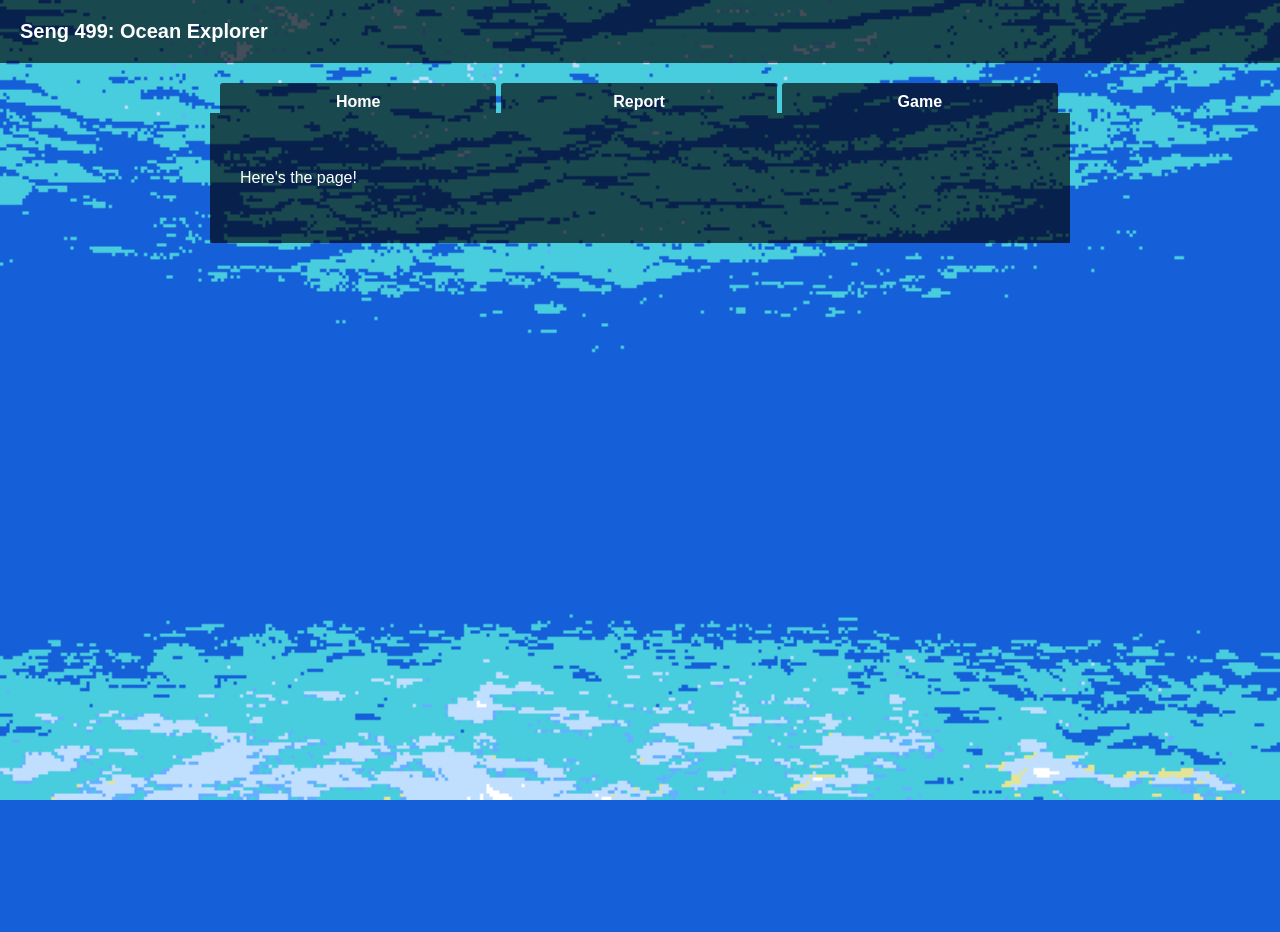
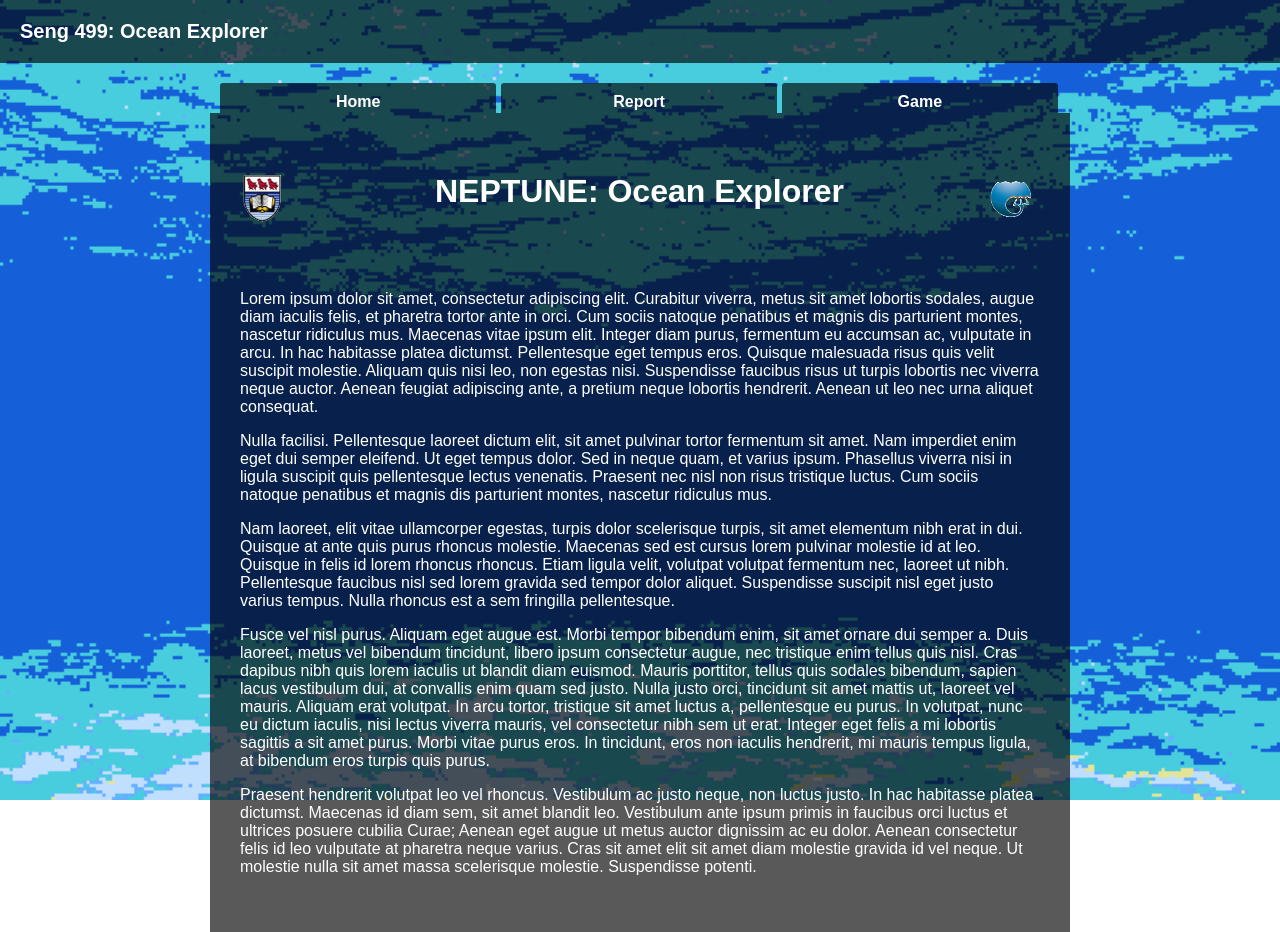
Before and after one commit to Lambwatt/499Website, a PHP site: page /home.php in a window 1280 px wide. Before the commit the page ends 800 px from the top, so only its background shows below. Run offline with PHP 8.4, Linux system fonts and the light colour scheme; style sheets or scripts are compiled from the project's sources.

Commit message:
Styling for the home page

```diff
--- /dev/null
+++ b/css/home.css
@@ -0,0 +1,14 @@
+.home-heading {
+  margin-left: auto;
+  margin-right: auto;
+  width: 100%;
+  display: block;
+  margin-bottom: 80px;
+  margin-top: 20px; }
+  .home-heading .uvic {
+    float: left; }
+  .home-heading .neptune {
+    float: right; }
+  .home-heading h1 {
+    display: inline;
+    margin-left: 150px; }
--- a/home.php
+++ b/home.php
@@ -1,3 +1,26 @@
 <?php include "templates/top.php";?>
-<p>Here's the page!</p>
+
+<!-- Page-specific styling -->
+<link type="text/css" rel="Stylesheet" href="css/home.css" />
+
+<!-- Heading -->
+<span class="home-heading">
+	<img class="logo uvic" src="images/uvic.png" alt="The University of Victoria"/>
+	<img class="logo neptune" src="images/neptune.png" alt="NEPTUNE Canada"/>
+	<h1>NEPTUNE: Ocean Explorer</h1>
+</span>
+
+<!-- Description -->
+<p>Lorem ipsum dolor sit amet, consectetur adipiscing elit. Curabitur viverra, metus sit amet lobortis sodales, augue diam iaculis felis, et pharetra tortor ante in orci. Cum sociis natoque penatibus et magnis dis parturient montes, nascetur ridiculus mus. Maecenas vitae ipsum elit. Integer diam purus, fermentum eu accumsan ac, vulputate in arcu. In hac habitasse platea dictumst. Pellentesque eget tempus eros. Quisque malesuada risus quis velit suscipit molestie. Aliquam quis nisi leo, non egestas nisi. Suspendisse faucibus risus ut turpis lobortis nec viverra neque auctor. Aenean feugiat adipiscing ante, a pretium neque lobortis hendrerit. Aenean ut leo nec urna aliquet consequat.</p>
+
+<p>Nulla facilisi. Pellentesque laoreet dictum elit, sit amet pulvinar tortor fermentum sit amet. Nam imperdiet enim eget dui semper eleifend. Ut eget tempus dolor. Sed in neque quam, et varius ipsum. Phasellus viverra nisi in ligula suscipit quis pellentesque lectus venenatis. Praesent nec nisl non risus tristique luctus. Cum sociis natoque penatibus et magnis dis parturient montes, nascetur ridiculus mus.</p>
+
+<p>Nam laoreet, elit vitae ullamcorper egestas, turpis dolor scelerisque turpis, sit amet elementum nibh erat in dui. Quisque at ante quis purus rhoncus molestie. Maecenas sed est cursus lorem pulvinar molestie id at leo. Quisque in felis id lorem rhoncus rhoncus. Etiam ligula velit, volutpat volutpat fermentum nec, laoreet ut nibh. Pellentesque faucibus nisl sed lorem gravida sed tempor dolor aliquet. Suspendisse suscipit nisl eget justo varius tempus. Nulla rhoncus est a sem fringilla pellentesque.</p>
+
+<p>Fusce vel nisl purus. Aliquam eget augue est. Morbi tempor bibendum enim, sit amet ornare dui semper a. Duis laoreet, metus vel bibendum tincidunt, libero ipsum consectetur augue, nec tristique enim tellus quis nisl. Cras dapibus nibh quis lorem iaculis ut blandit diam euismod. Mauris porttitor, tellus quis sodales bibendum, sapien lacus vestibulum dui, at convallis enim quam sed justo. Nulla justo orci, tincidunt sit amet mattis ut, laoreet vel mauris. Aliquam erat volutpat. In arcu tortor, tristique sit amet luctus a, pellentesque eu purus. In volutpat, nunc eu dictum iaculis, nisi lectus viverra mauris, vel consectetur nibh sem ut erat. Integer eget felis a mi lobortis sagittis a sit amet purus. Morbi vitae purus eros. In tincidunt, eros non iaculis hendrerit, mi mauris tempus ligula, at bibendum eros turpis quis purus.</p>
+
+<p>Praesent hendrerit volutpat leo vel rhoncus. Vestibulum ac justo neque, non luctus justo. In hac habitasse platea dictumst. Maecenas id diam sem, sit amet blandit leo. Vestibulum ante ipsum primis in faucibus orci luctus et ultrices posuere cubilia Curae; Aenean eget augue ut metus auctor dignissim ac eu dolor. Aenean consectetur felis id leo vulputate at pharetra neque varius. Cras sit amet elit sit amet diam molestie gravida id vel neque. Ut molestie nulla sit amet massa scelerisque molestie. Suspendisse potenti.</p>
+
+<!-- Team -->
+
 <?php include "templates/bottom.php";?>
--- /dev/null
+++ b/scss/common.scss
@@ -0,0 +1,16 @@
+$main-text-color: white;
+$main-text-font: "arial";
+$content-container-width: 860px;
+$content-width: 800px;
+$nav-bar-width: $content-container-width - 20px;
+$soft-corner: 3px;
+
+@mixin transparent-background {
+
+	background-color: rgba(0, 0, 0, 0.65);
+}
+
+@mixin centered {
+	margin-left: auto;
+	margin-right: auto;
+}
--- /dev/null
+++ b/scss/home.scss
@@ -0,0 +1,25 @@
+@import "common";
+
+.home-heading {
+
+	@include centered;
+	width: 100%;
+	display: block;
+	margin-bottom: 80px;
+	margin-top: 20px;
+
+	.uvic {
+		float: left;
+	}
+
+	.neptune {
+		float: right;
+	}
+
+	h1 {
+		display: inline;
+
+		// This is suck, but autocentering doesn't seem to work between two floats
+		margin-left: 150px;
+	}
+}
--- a/scss/seng499.scss
+++ b/scss/seng499.scss
@@ -1,19 +1,4 @@
-$main-text-color: white;
-$main-text-font: "arial";
-$content-container-width: 860px;
-$content-width: 800px;
-$nav-bar-width: $content-container-width - 20px;
-$soft-corner: 3px;
-
-@mixin transparent-background {
-
-	background-color: rgba(0, 0, 0, 0.65);
-}
-
-@mixin centered {
-	margin-left: auto;
-	margin-right: auto;
-}
+@import "common";
 
 body {
 
```
Also changed, not shown: css/common.css (added), images/neptune.png (added), images/uvic.png (added).
